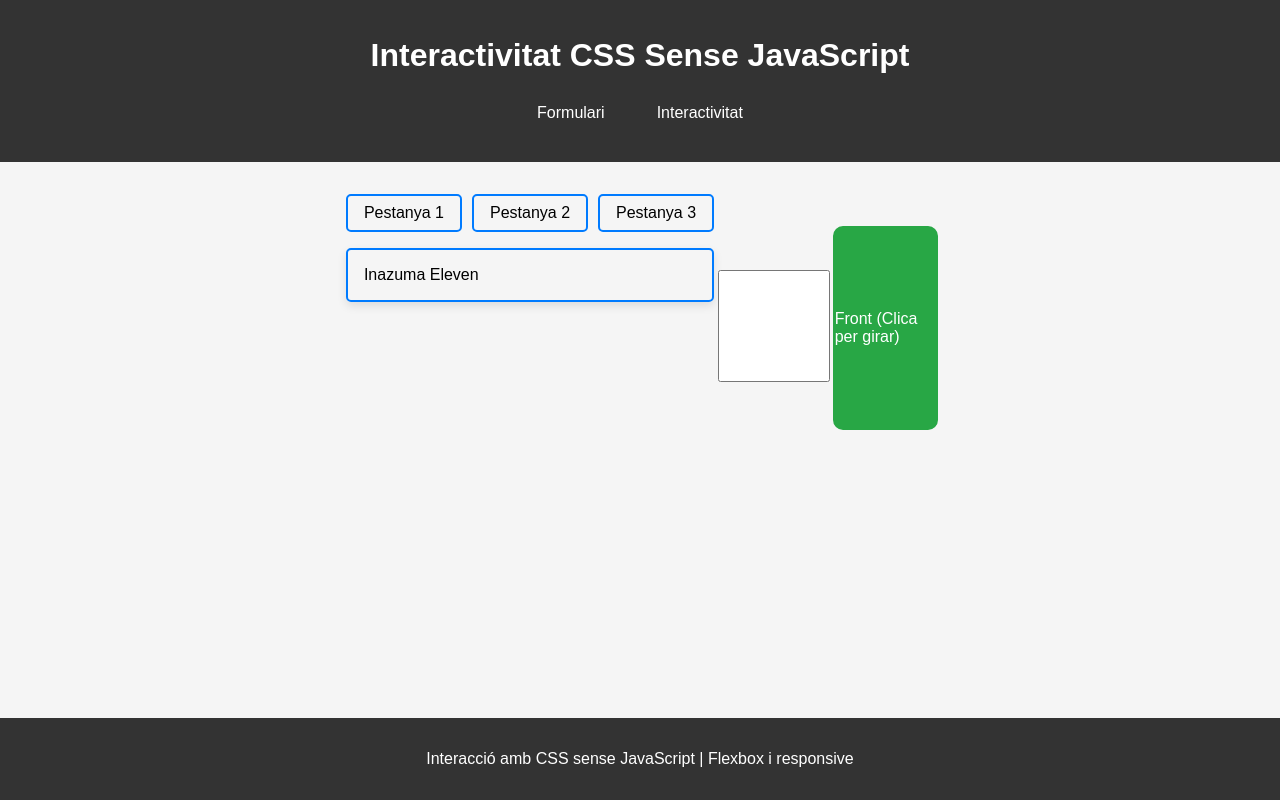
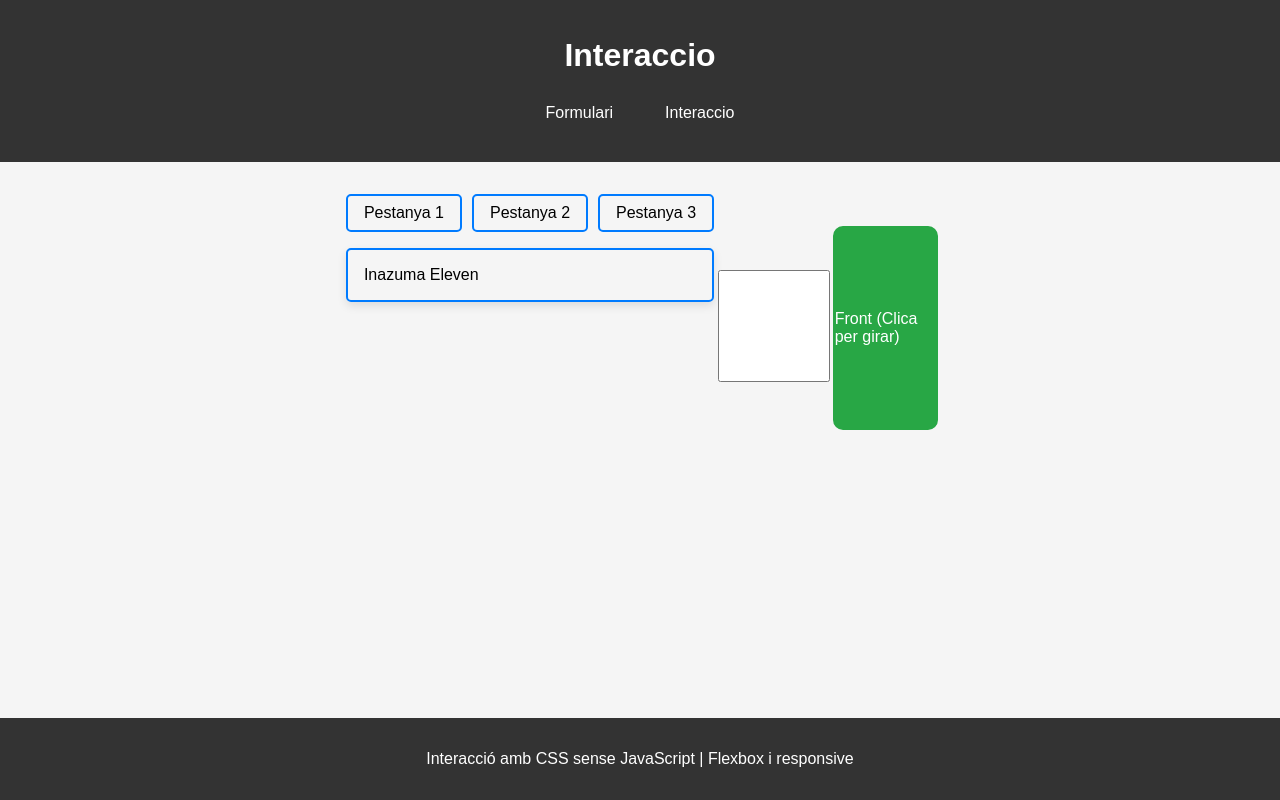
Before and after one commit to Marc1324/DAM1M04-Exercici006, a plain HTML site: page interaccio.html in a window 1280 px wide. Drawn offline with Linux system fonts and the light colour scheme.

Commit message:
segona modificacio interaccio

```diff
--- a/interaccio.html
+++ b/interaccio.html
@@ -7,13 +7,13 @@
       <title>Interacció</title>
    <body id="pagina-interaccio">
   <header>
-    <h1>Interactivitat CSS Sense JavaScript</h1>
+    <h1>Interaccio</h1>
     <!-- Botó alternador per mòbil -->
     <input type="checkbox" id="menu-toggle">
     <label for="menu-toggle" class="menu-icon">&#9776;</label>
     <nav class="menu">
       <a href="index.html">Formulari</a>
-      <a href="interaccio.html">Interactivitat</a>
+      <a href="interaccio.html">Interaccio</a>
     </nav>
   </header>
 
```
